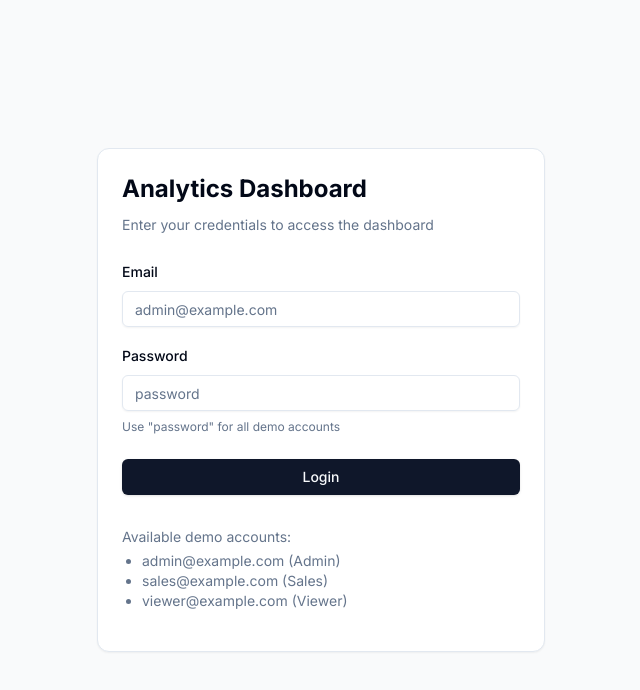
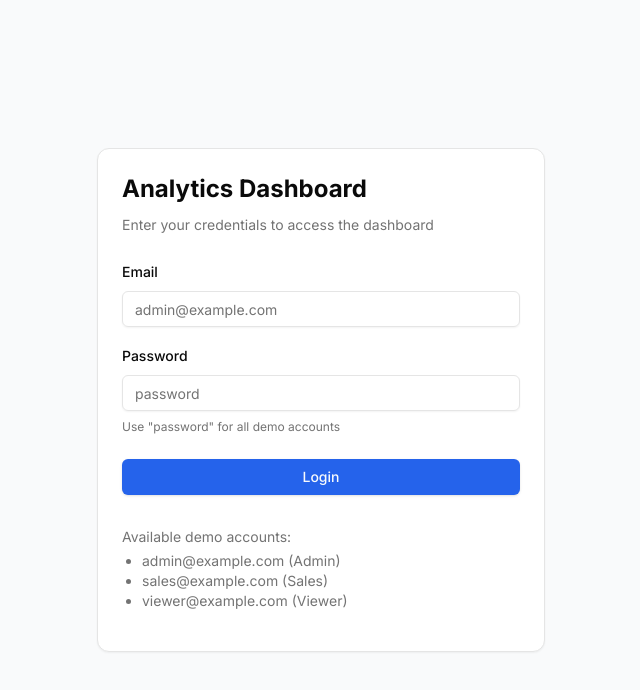
Before and after one commit to propa-zaman/analytical-dashboard, a Next.js app: page / in a window 1280 px wide. Shown: the top 690 px of the page, without its empty margins (319-959 px from the left). Built offline with nearby package versions, Linux system fonts and the light colour scheme.

Commit message:
Added Color scheme and Font changing functionality

```diff
--- a/app/globals.css
+++ b/app/globals.css
@@ -2,67 +2,145 @@
 @tailwind components;
 @tailwind utilities;
 
+body {
+  font-family: Arial, Helvetica, sans-serif;
+}
+
+@layer utilities {
+  .text-balance {
+    text-wrap: balance;
+  }
+}
+
 @layer base {
   :root {
     --background: 0 0% 100%;
-    --foreground: 222.2 84% 4.9%;
+    --foreground: 0 0% 3.9%;
+    --card: 0 0% 100%;
+    --card-foreground: 0 0% 3.9%;
+    --popover: 0 0% 100%;
+    --popover-foreground: 0 0% 3.9%;
+    --primary: 0 0% 9%;
+    --primary-foreground: 0 0% 98%;
+    --secondary: 0 0% 96.1%;
+    --secondary-foreground: 0 0% 9%;
+    --muted: 0 0% 96.1%;
+    --muted-foreground: 0 0% 45.1%;
+    --accent: 0 0% 96.1%;
+    --accent-foreground: 0 0% 9%;
+    --destructive: 0 84.2% 60.2%;
+    --destructive-foreground: 0 0% 98%;
+    --border: 0 0% 89.8%;
+    --input: 0 0% 89.8%;
+    --ring: 0 0% 3.9%;
+    --chart-1: 12 76% 61%;
+    --chart-2: 173 58% 39%;
+    --chart-3: 197 37% 24%;
+    --chart-4: 43 74% 66%;
+    --chart-5: 27 87% 67%;
+    --radius: 0.5rem;
+    --sidebar-background: 0 0% 98%;
+    --sidebar-foreground: 240 5.3% 26.1%;
+    --sidebar-primary: 240 5.9% 10%;
+    --sidebar-primary-foreground: 0 0% 98%;
+    --sidebar-accent: 240 4.8% 95.9%;
+    --sidebar-accent-foreground: 240 5.9% 10%;
+    --sidebar-border: 220 13% 91%;
+    --sidebar-ring: 217.2 91.2% 59.8%;
 
-    --card: 0 0% 100%;
-    --card-foreground: 222.2 84% 4.9%;
+    /* Default blue theme */
+    --primary: 221.2 83.2% 53.3%;
+    --primary-foreground: 210 40% 98%;
+  }
 
-    --popover: 0 0% 100%;
-    --popover-foreground: 222.2 84% 4.9%;
+  .theme-blue {
+    --primary: 221.2 83.2% 53.3%;
+    --primary-foreground: 210 40% 98%;
+  }
 
-    --primary: 222.2 47.4% 11.2%;
+  .theme-green {
+    --primary: 142.1 76.2% 36.3%;
+    --primary-foreground: 355.7 100% 97.3%;
+  }
+
+  .theme-purple {
+    --primary: 262.1 83.3% 57.8%;
     --primary-foreground: 210 40% 98%;
+  }
 
-    --secondary: 210 40% 96.1%;
-    --secondary-foreground: 222.2 47.4% 11.2%;
+  .theme-orange {
+    --primary: 24.6 95% 53.1%;
+    --primary-foreground: 60 9.1% 97.8%;
+  }
 
-    --muted: 210 40% 96.1%;
-    --muted-foreground: 215.4 16.3% 46.9%;
-
-    --accent: 210 40% 96.1%;
-    --accent-foreground: 222.2 47.4% 11.2%;
-
-    --destructive: 0 84.2% 60.2%;
-    --destructive-foreground: 210 40% 98%;
-
-    --border: 214.3 31.8% 91.4%;
-    --input: 214.3 31.8% 91.4%;
-    --ring: 222.2 84% 4.9%;
-
-    --radius: 0.5rem;
+  .theme-red {
+    --primary: 0 72.2% 50.6%;
+    --primary-foreground: 60 9.1% 97.8%;
   }
 
   .dark {
-    --background: 222.2 84% 4.9%;
-    --foreground: 210 40% 98%;
+    --background: 0 0% 3.9%;
+    --foreground: 0 0% 98%;
+    --card: 0 0% 3.9%;
+    --card-foreground: 0 0% 98%;
+    --popover: 0 0% 3.9%;
+    --popover-foreground: 0 0% 98%;
+    --primary: 0 0% 98%;
+    --primary-foreground: 0 0% 9%;
+    --secondary: 0 0% 14.9%;
+    --secondary-foreground: 0 0% 98%;
+    --muted: 0 0% 14.9%;
+    --muted-foreground: 0 0% 63.9%;
+    --accent: 0 0% 14.9%;
+    --accent-foreground: 0 0% 98%;
+    --destructive: 0 62.8% 30.6%;
+    --destructive-foreground: 0 0% 98%;
+    --border: 0 0% 14.9%;
+    --input: 0 0% 14.9%;
+    --ring: 0 0% 83.1%;
+    --chart-1: 220 70% 50%;
+    --chart-2: 160 60% 45%;
+    --chart-3: 30 80% 55%;
+    --chart-4: 280 65% 60%;
+    --chart-5: 340 75% 55%;
+    --sidebar-background: 240 5.9% 10%;
+    --sidebar-foreground: 240 4.8% 95.9%;
+    --sidebar-primary: 224.3 76.3% 48%;
+    --sidebar-primary-foreground: 0 0% 100%;
+    --sidebar-accent: 240 3.7% 15.9%;
+    --sidebar-accent-foreground: 240 4.8% 95.9%;
+    --sidebar-border: 240 3.7% 15.9%;
+    --sidebar-ring: 217.2 91.2% 59.8%;
+  }
 
-    --card: 222.2 84% 4.9%;
-    --card-foreground: 210 40% 98%;
+  /* Accessibility classes */
+  .reduce-motion * {
+    transition: none !important;
+    animation: none !important;
+  }
 
-    --popover: 222.2 84% 4.9%;
-    --popover-foreground: 210 40% 98%;
+  .high-contrast {
+    --background: 0 0% 100%;
+    --foreground: 0 0% 0%;
+    --card: 0 0% 100%;
+    --card-foreground: 0 0% 0%;
+    --popover: 0 0% 100%;
+    --popover-foreground: 0 0% 0%;
+    --muted: 0 0% 90%;
+    --muted-foreground: 0 0% 20%;
+    --border: 0 0% 40%;
+    --input: 0 0% 80%;
+  }
 
-    --primary: 210 40% 98%;
-    --primary-foreground: 222.2 47.4% 11.2%;
-
-    --secondary: 217.2 32.6% 17.5%;
-    --secondary-foreground: 210 40% 98%;
-
-    --muted: 217.2 32.6% 17.5%;
-    --muted-foreground: 215 20.2% 65.1%;
-
-    --accent: 217.2 32.6% 17.5%;
-    --accent-foreground: 210 40% 98%;
-
-    --destructive: 0 62.8% 30.6%;
-    --destructive-foreground: 210 40% 98%;
-
-    --border: 217.2 32.6% 17.5%;
-    --input: 217.2 32.6% 17.5%;
-    --ring: 212.7 26.8% 83.9%;
+  .high-contrast.dark {
+    --background: 0 0% 0%;
+    --foreground: 0 0% 100%;
+    --card: 0 0% 0%;
+    --card-foreground: 0 0% 100%;
+    --popover: 0 0% 0%;
+    --popover-foreground: 0 0% 100%;
+    --border: 0 0% 60%;
+    --input: 0 0% 20%;
   }
 }
 
@@ -74,5 +152,3 @@
     @apply bg-background text-foreground;
   }
 }
-
-/* Rest of your CSS remains the same */
--- a/app/layout.tsx
+++ b/app/layout.tsx
@@ -3,8 +3,8 @@ import type { Metadata } from "next"
 import { Inter } from "next/font/google"
 import "./globals.css"
 import { AuthProvider } from "@/context/auth-context"
-import { Toaster } from "@/components/ui/toaster"
 import { ThemeProvider } from "@/components/theme-provider"
+import { LayoutProvider } from "@/components/layout-provider"
 
 const inter = Inter({ subsets: ["latin"] })
 
@@ -19,12 +19,11 @@ export default function RootLayout({
   children: React.ReactNode
 }>) {
   return (
-    <html lang="en">
+    <html lang="en" suppressHydrationWarning>
       <body className={inter.className}>
         <AuthProvider>
           <ThemeProvider attribute="class" defaultTheme="system" enableSystem>
-            {children}
-            <Toaster />
+            <LayoutProvider>{children}</LayoutProvider>
           </ThemeProvider>
         </AuthProvider>
       </body>
--- a/components/dashboard/settings/settings-appearance.tsx
+++ b/components/dashboard/settings/settings-appearance.tsx
@@ -7,7 +7,7 @@ import { Button } from "@/components/ui/button"
 import { Select, SelectContent, SelectItem, SelectTrigger, SelectValue } from "@/components/ui/select"
 import { RadioGroup, RadioGroupItem } from "@/components/ui/radio-group"
 import { Switch } from "@/components/ui/switch"
-import { Check, Loader2, Moon, Sun } from 'lucide-react'
+import { Check, Loader2, Moon, Sun } from "lucide-react"
 import { Separator } from "@/components/ui/separator"
 import { useTheme } from "next-themes"
 import { useToast } from "@/hooks/use-toast"
@@ -24,14 +24,57 @@ export function SettingsAppearance() {
   const [isLoading, setIsLoading] = useState(false)
   const [layoutLoading, setLayoutLoading] = useState(false)
 
-  // useEffect only runs on the client, so we can safely use browser APIs
+  // Load saved preferences and set mounted state
   useEffect(() => {
     setMounted(true)
+
+    // Load saved preferences from localStorage
+    const savedColorScheme = localStorage.getItem("colorScheme") || "blue"
+    const savedFontSize = localStorage.getItem("fontSize") || "medium"
+    const savedReducedMotion = localStorage.getItem("reducedMotion") === "true"
+    const savedHighContrast = localStorage.getItem("highContrast") === "true"
+
+    setColorScheme(savedColorScheme)
+    setFontSize(savedFontSize)
+    setReducedMotion(savedReducedMotion)
+    setHighContrast(savedHighContrast)
   }, [])
+
+  // Apply font size effect
+  useEffect(() => {
+    if (mounted) {
+      document.documentElement.style.fontSize = fontSize === "small" ? "14px" : fontSize === "large" ? "18px" : "16px"
+    }
+  }, [fontSize, mounted])
+
+  // Apply color scheme effect
+  useEffect(() => {
+    if (mounted) {
+      // Apply color scheme by adding a class to the html element
+      const root = document.documentElement
+      root.classList.remove("theme-blue", "theme-green", "theme-purple", "theme-orange", "theme-red")
+      root.classList.add(`theme-${colorScheme}`)
+    }
+  }, [colorScheme, mounted])
+
+  // Apply reduced motion effect
+  useEffect(() => {
+    if (mounted) {
+      document.documentElement.classList.toggle("reduce-motion", reducedMotion)
+    }
+  }, [reducedMotion, mounted])
+
+  // Apply high contrast effect
+  useEffect(() => {
+    if (mounted) {
+      document.documentElement.classList.toggle("high-contrast", highContrast)
+    }
+  }, [highContrast, mounted])
 
   const handleSave = async () => {
     setIsLoading(true)
     try {
+      // Save to server via server action
       await saveAppearanceSettings({
         colorScheme,
         fontSize,
@@ -39,20 +82,18 @@ export function SettingsAppearance() {
         highContrast,
       })
 
-      // Apply some of the settings immediately
-      document.documentElement.style.fontSize = fontSize === "small" ? "14px" : fontSize === "large" ? "18px" : "16px"
-
-      document.documentElement.classList.toggle("reduce-motion", reducedMotion)
-      document.documentElement.classList.toggle("high-contrast", highContrast)
+      // Save to localStorage for persistence
+      localStorage.setItem("colorScheme", colorScheme)
+      localStorage.setItem("fontSize", fontSize)
+      localStorage.setItem("reducedMotion", reducedMotion.toString())
+      localStorage.setItem("highContrast", highContrast.toString())
 
       toast({
         title: "Appearance settings saved",
         description: "Your appearance preferences have been updated.",
         variant: "default",
       })
-    } catch (error) {
-      // Using error parameter without underscore to avoid linting error
-      console.error("Failed to save appearance settings:", error)
+    } catch {
       toast({
         title: "Error",
         description: "There was an error saving your appearance settings.",
@@ -74,9 +115,7 @@ export function SettingsAppearance() {
         description: "Your layout preferences have been updated.",
         variant: "default",
       })
-    } catch (error) {
-      // Using error parameter without underscore to avoid linting error
-      console.error("Failed to save layout settings:", error)
+    } catch {
       toast({
         title: "Error",
         description: "There was an error saving your layout settings.",
@@ -87,7 +126,7 @@ export function SettingsAppearance() {
     }
   }
 
-  // Avoid rendering with undefined theme
+  // Render content only when mounted
   if (!mounted) {
     return null
   }
--- /dev/null
+++ b/components/layout-provider.tsx
@@ -0,0 +1,62 @@
+"use client"
+
+import { createContext, useContext, useEffect, useState, type ReactNode } from "react"
+
+interface LayoutContextType {
+  colorScheme: string
+  fontSize: string
+  reducedMotion: boolean
+  highContrast: boolean
+}
+
+const LayoutContext = createContext<LayoutContextType>({
+  colorScheme: "blue",
+  fontSize: "medium",
+  reducedMotion: false,
+  highContrast: false,
+})
+
+export function useLayout() {
+  return useContext(LayoutContext)
+}
+
+export function LayoutProvider({ children }: { children: ReactNode }) {
+  const [mounted, setMounted] = useState(false)
+  const [settings, setSettings] = useState({
+    colorScheme: "blue",
+    fontSize: "medium",
+    reducedMotion: false,
+    highContrast: false,
+  })
+
+  useEffect(() => {
+    setMounted(true)
+
+    // Load saved preferences from localStorage
+    const savedColorScheme = localStorage.getItem("colorScheme") || "blue"
+    const savedFontSize = localStorage.getItem("fontSize") || "medium"
+    const savedReducedMotion = localStorage.getItem("reducedMotion") === "true"
+    const savedHighContrast = localStorage.getItem("highContrast") === "true"
+
+    setSettings({
+      colorScheme: savedColorScheme,
+      fontSize: savedFontSize,
+      reducedMotion: savedReducedMotion,
+      highContrast: savedHighContrast,
+    })
+
+    // Apply saved settings
+    document.documentElement.style.fontSize =
+      savedFontSize === "small" ? "14px" : savedFontSize === "large" ? "18px" : "16px"
+
+    document.documentElement.setAttribute("data-color-scheme", savedColorScheme)
+    document.documentElement.classList.toggle("reduce-motion", savedReducedMotion)
+    document.documentElement.classList.toggle("high-contrast", savedHighContrast)
+  }, [])
+
+  if (!mounted) {
+    return <>{children}</>
+  }
+
+  return <LayoutContext.Provider value={settings}>{children}</LayoutContext.Provider>
+}
```
Also changed, not shown: lib/actions.ts (+10 -1 lines).
